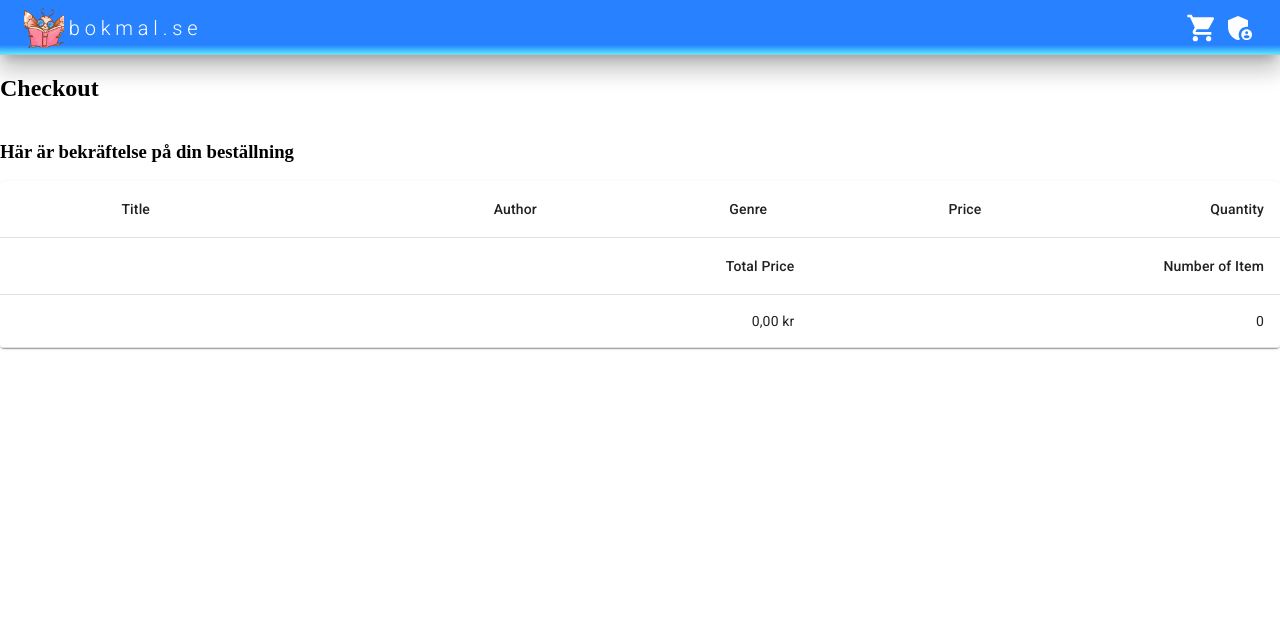
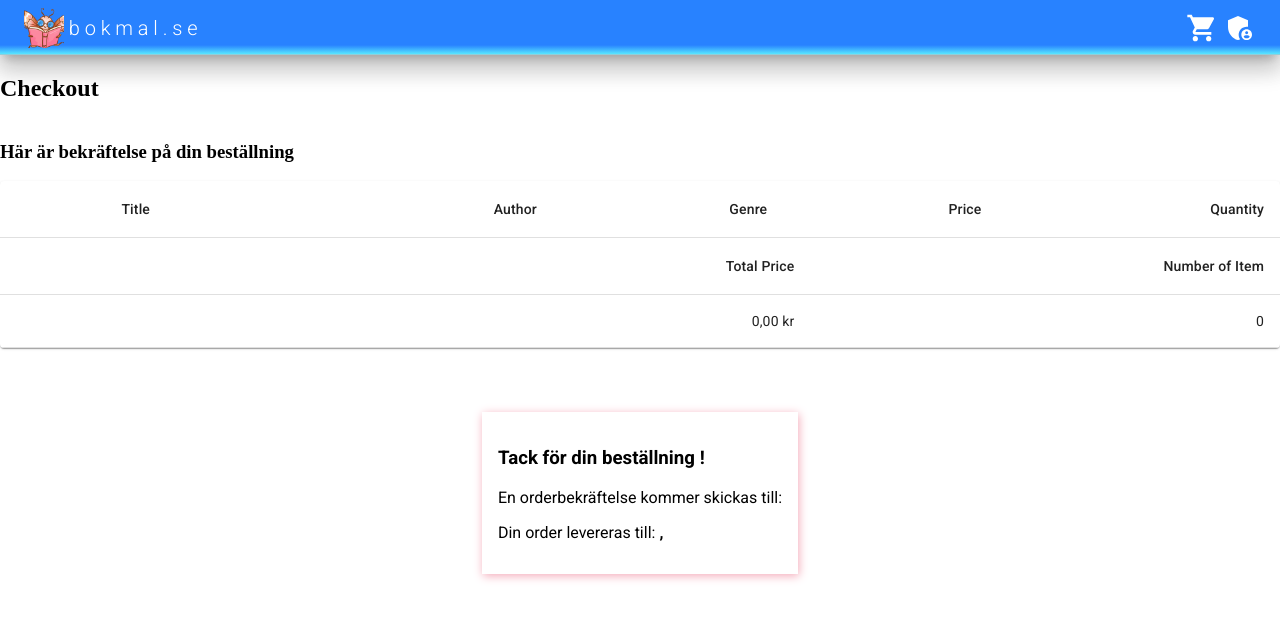
Before and after one commit to Banjo1337/Webshop, a React (Vite) app: page /orderconfirmation in a window 1280 px wide. Shown: the top 620 px of the page. Built offline with nearby package versions, Linux system fonts and the light colour scheme.

Commit message:
User info shown at order confirmation

```diff
--- a/src/components/DialogPopup.tsx
+++ b/src/components/DialogPopup.tsx
@@ -10,9 +10,8 @@ import { useTheme } from "@mui/material/styles";
 import { User } from "./Models";
 import { Link } from "react-router-dom";
 
-const user: User = JSON.parse(window.localStorage.getItem("user") || "{}");
-
 export default function ResponsiveDialog() {
+  const user: User = JSON.parse(window.localStorage.getItem("user") || "{}");
   const [open, setOpen] = React.useState(false);
   const theme = useTheme();
   const fullScreen = useMediaQuery(theme.breakpoints.down("md"));
--- a/src/pages/OrderConfirmation.tsx
+++ b/src/pages/OrderConfirmation.tsx
@@ -7,8 +7,11 @@ import TableHead from "@mui/material/TableHead";
 import TableRow from "@mui/material/TableRow";
 import { Box } from "@mui/material";
 import Paper from "@mui/material/Paper";
+import { User } from "../components/Models";
+import { CSSProperties } from "react";
 
 function OrderConfirmation() {
+  const user: User = JSON.parse(window.localStorage.getItem("user") || "{}");
   const { cart } = useCart();
   const totalPrice = cart.reduce(
     (totalPrice, product) => (totalPrice = totalPrice + product.price * product.number),
@@ -84,8 +87,28 @@ function OrderConfirmation() {
           </TableBody>
         </Table>
       </TableContainer>
+      <div style={confirmationStyle}>
+        <h3>Tack för din beställning {user.firstName}! </h3>
+        <p>
+          En orderbekräftelse kommer skickas till: <b>{user.email}</b>
+        </p>
+        <p>
+          Din order levereras till:{" "}
+          <b>
+            {user.address}, {user.postcode} {user.city}
+          </b>
+        </p>
+      </div>
     </main>
   );
 }
 
+const confirmationStyle: CSSProperties = {
+  boxShadow: "1px 2px 9px #F4AAB9",
+  margin: "4em",
+  padding: "1em",
+  fontFamily: "Roboto, Helvetica, Arial, sans-serif",
+  alignSelf: "center",
+};
+
 export default OrderConfirmation;
```
